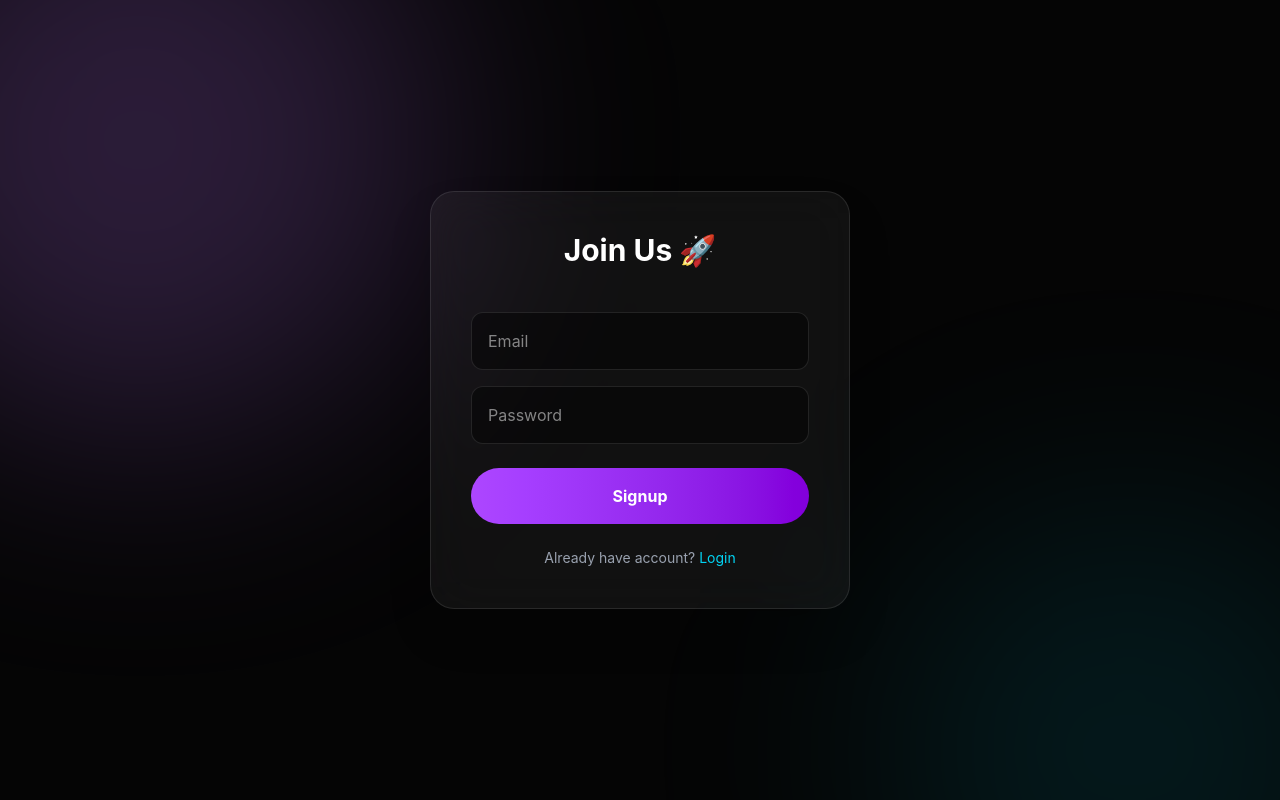
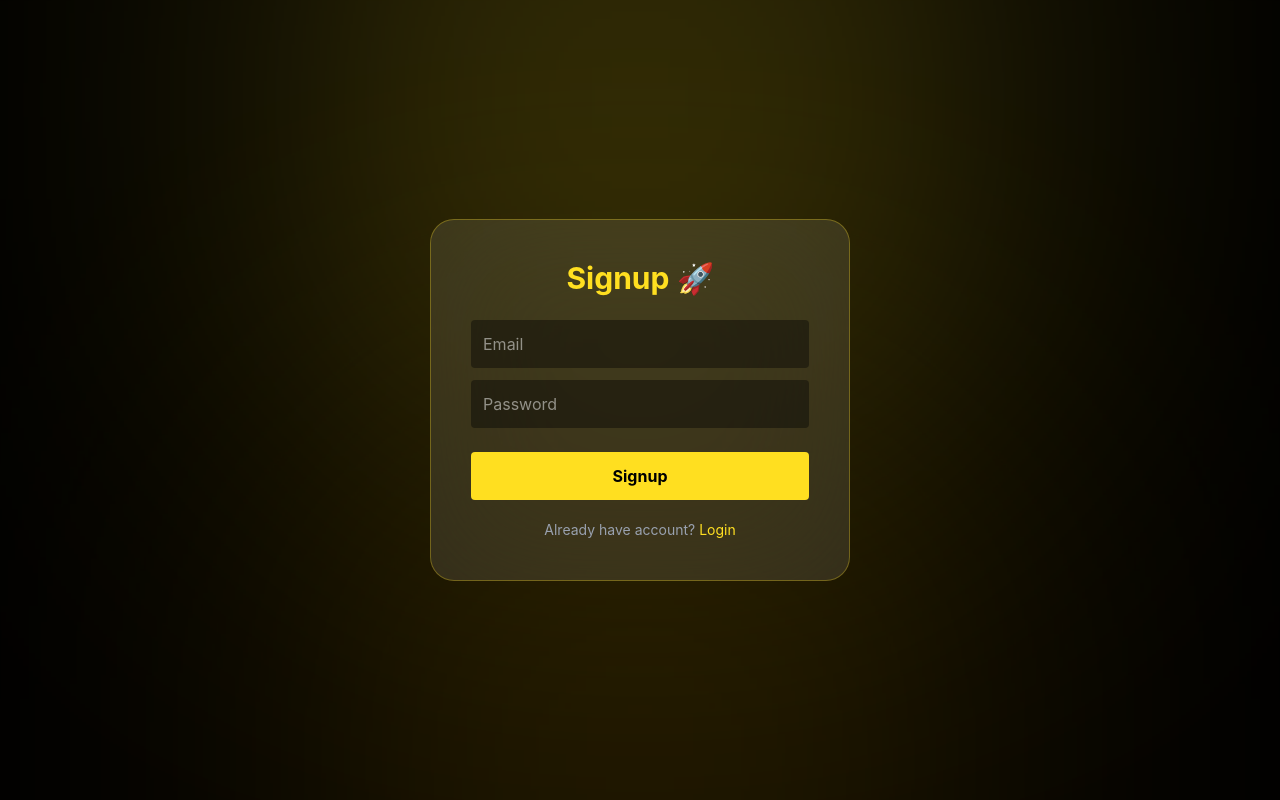
Before and after one commit to shiyan-showkat/todo-app-frontend, a React (Vite) app: page /signup in a window 1280 px wide. Built offline with nearby package versions, Linux system fonts and the light colour scheme.

Commit message:
changues

```diff
--- a/src/signup.jsx
+++ b/src/signup.jsx
@@ -10,12 +10,13 @@ export default function Signup() {
   const [password, setPassword] = useState("");
 
   const [step, setStep] = useState("signup");
-  const [otp, setOtp] = useState(["", "", "", ""]);
+  const [otp, setOtp] = useState(["", "", "", ""]); // ✅ 4 digit
 
   const [loading, setLoading] = useState(false);
   const [error, setError] = useState("");
   const [success, setSuccess] = useState("");
 
+  // SIGNUP
   const handleSignup = async () => {
     setLoading(true);
     setError("");
@@ -43,6 +44,7 @@ export default function Signup() {
     setLoading(false);
   };
 
+  // OTP VERIFY
   const handleOtp = async () => {
     setLoading(true);
     setError("");
@@ -72,6 +74,7 @@ export default function Signup() {
     setLoading(false);
   };
 
+  // OTP INPUT
   const handleOtpChange = (value, index) => {
     if (!/^\d?$/.test(value)) return;
 
@@ -80,59 +83,72 @@ export default function Signup() {
     setOtp(newOtp);
 
     if (value && index < 3) {
+      // ✅ 3 (last index of 4 digits)
       document.getElementById(`otp-${index + 1}`)?.focus();
     }
   };
 
   return (
-    <div className="min-h-screen bg-[#050505] text-white flex items-center justify-center relative overflow-hidden">
-      {/* BACKGROUND ORBS */}
-      <div className="absolute -top-40 -left-40 w-[600px] h-[600px] bg-purple-400/20 blur-[120px] rounded-full"></div>
-      <div className="absolute bottom-[-200px] right-[-100px] w-[500px] h-[500px] bg-cyan-400/10 blur-[120px] rounded-full"></div>
+    <div className="min-h-screen flex items-center justify-center bg-black relative overflow-hidden">
+      {/* BACKGROUND GLOW */}
+      <div className="absolute w-[600px] h-[600px] bg-yellow-300 blur-[200px] opacity-30 top-[-200px] pointer-events-none" />
+      <div className="absolute w-[500px] h-[500px] bg-yellow-500 blur-[200px] opacity-25 bottom-[-200px] pointer-events-none" />
 
       {/* CARD */}
-      <div className="relative z-10 w-[420px] p-10 rounded-3xl bg-white/5 backdrop-blur-xl border border-white/10 shadow-2xl">
-        <h1 className="text-3xl font-bold text-center mb-6">
-          {step === "signup" ? "Join Us 🚀" : "Verification 🔐"}
+      <div className="relative z-10 w-[420px] p-10 rounded-3xl bg-white/10 border border-yellow-300/30 backdrop-blur-3xl">
+        <h1 className="text-3xl text-center text-yellow-300 font-bold">
+          Signup 🚀
         </h1>
 
-        {error && <p className="text-red-400 text-center">{error}</p>}
-        {success && <p className="text-green-400 text-center">{success}</p>}
+        {error && (
+          <p className="text-red-400 text-center mt-3 text-sm">{error}</p>
+        )}
 
-        {/* SIGNUP */}
+        {success && (
+          <p className="text-green-400 text-center mt-3 text-sm">{success}</p>
+        )}
+
+        {/* SIGNUP STEP */}
         {step === "signup" && (
           <>
             <input
               placeholder="Email"
-              className="w-full mt-5 p-4 rounded-xl bg-black/40 border border-white/10 focus:ring-2 focus:ring-cyan-400 outline-none"
+              className="w-full mt-6 p-3 bg-black/40 text-white rounded hover:ring-2 hover:ring-yellow-300 transition"
               onChange={(e) => setEmail(e.target.value)}
             />
 
             <input
               type="password"
               placeholder="Password"
-              className="w-full mt-4 p-4 rounded-xl bg-black/40 border border-white/10 focus:ring-2 focus:ring-cyan-400 outline-none"
+              className="w-full mt-3 p-3 bg-black/40 text-white rounded hover:ring-2 hover:ring-yellow-300 transition"
               onChange={(e) => setPassword(e.target.value)}
             />
 
             <button
               onClick={handleSignup}
               disabled={loading}
-              className="w-full mt-6 p-4 rounded-full bg-gradient-to-r from-purple-500 to-purple-700 font-bold hover:scale-[1.02] transition"
+              className="w-full mt-6 p-3 bg-yellow-300 text-black font-bold rounded flex justify-center items-center gap-2 cursor-pointer hover:scale-[1.02] transition"
             >
-              {loading ? "Sending..." : "Signup"}
+              {loading ? (
+                <>
+                  <div className="w-4 h-4 border-2 border-black border-t-transparent rounded-full animate-spin"></div>
+                  Sending OTP...
+                </>
+              ) : (
+                "Signup"
+              )}
             </button>
           </>
         )}
 
-        {/* OTP */}
+        {/* OTP STEP */}
         {step === "otp" && (
           <>
-            <p className="text-center text-gray-400 mb-4">
+            <p className="text-center text-gray-300 mt-5">
               Enter OTP sent to email
             </p>
 
-            <div className="flex justify-between gap-2">
+            <div className="flex justify-between mt-6 gap-2">
               {otp.map((val, i) => (
                 <input
                   key={i}
@@ -140,7 +156,14 @@ export default function Signup() {
                   maxLength={1}
                   value={val}
                   onChange={(e) => handleOtpChange(e.target.value, i)}
-                  className="w-12 h-12 text-center text-xl font-bold rounded-lg bg-black/40 border border-cyan-400/30 text-cyan-300"
+                  className="
+                    w-12 h-12 text-center text-xl font-bold
+                    bg-yellow-300/20 text-yellow-200
+                    border border-yellow-300
+                    rounded-lg
+                    focus:outline-none focus:ring-2 focus:ring-yellow-300
+                    hover:bg-yellow-300/40 transition
+                  "
                 />
               ))}
             </div>
@@ -148,19 +171,26 @@ export default function Signup() {
             <button
               onClick={handleOtp}
               disabled={loading}
-              className="w-full mt-6 p-4 rounded-full border border-cyan-400 text-cyan-300 hover:bg-cyan-400/10 transition"
+              className="w-full mt-6 p-3 bg-green-400 text-black font-bold rounded flex justify-center items-center gap-2 cursor-pointer hover:scale-[1.02] transition"
             >
-              {loading ? "Verifying..." : "Verify OTP"}
+              {loading ? (
+                <>
+                  <div className="w-4 h-4 border-2 border-black border-t-transparent rounded-full animate-spin"></div>
+                  Verifying...
+                </>
+              ) : (
+                "Verify OTP"
+              )}
             </button>
           </>
         )}
 
-        {/* LOGIN */}
-        <p className="text-center text-sm text-gray-400 mt-6">
+        {/* LOGIN LINK */}
+        <p className="text-center text-sm text-gray-400 mt-5">
           Already have account?{" "}
           <span
             onClick={() => navigate("/login")}
-            className="text-cyan-400 cursor-pointer"
+            className="text-yellow-300 cursor-pointer hover:underline"
           >
             Login
           </span>
```
